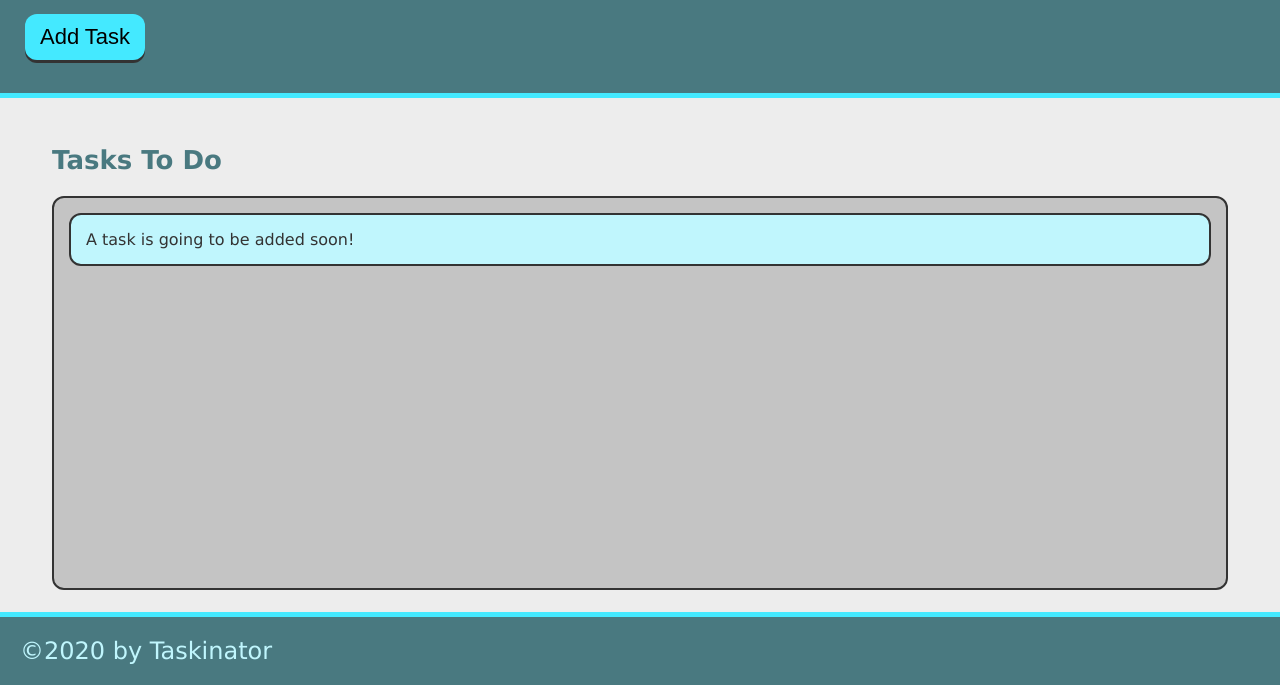
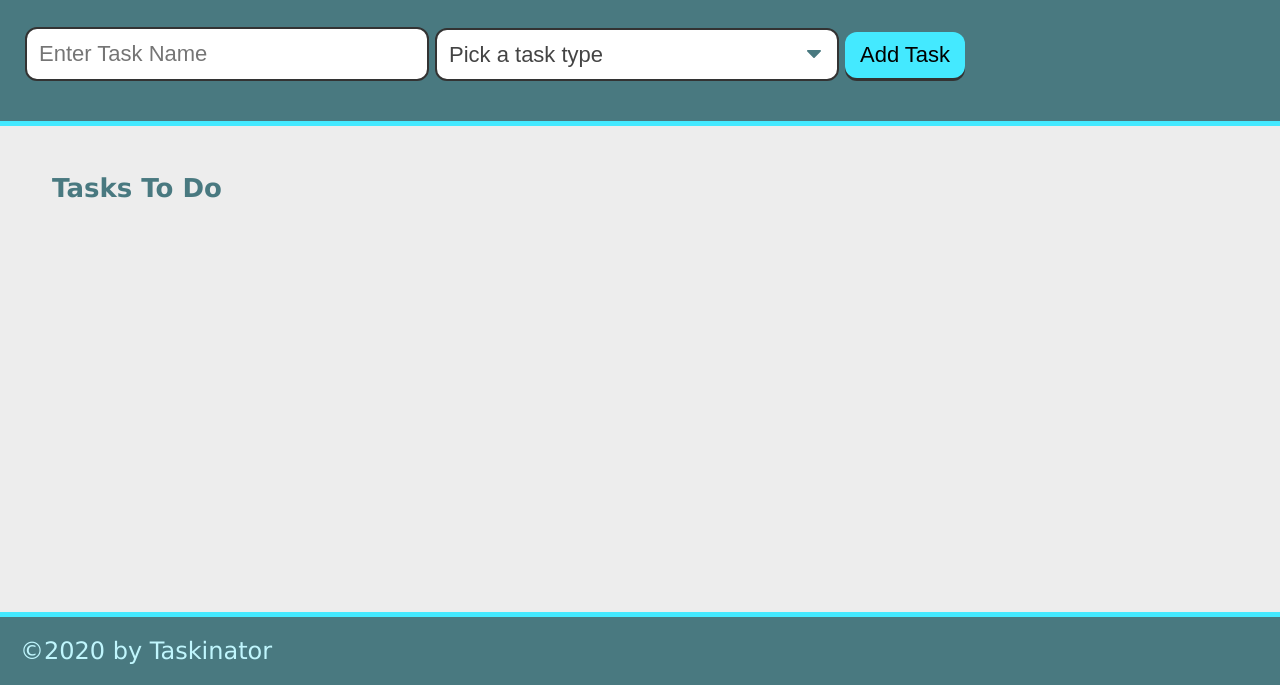
Before and after one commit to jondagamkd/taskinator, a plain HTML site: page index.html in a window 1280 px wide. Shown: the part 115-800 px from the top of the page. Drawn offline with Linux system fonts and the light colour scheme.

Commit message:
added task dropdown

```diff
--- a/index.html
+++ b/index.html
@@ -13,14 +13,26 @@
     <header>
         <h1 class="page-title">Taskinator</h1>
         <p>Click the button below to add a new task!</p>
-        <button class="btn" id="save-task" >Add Task</button>
+        <form id="task-form">
+          <div class="form-group">
+            <input type="text" name="task-name" placeholder="Enter Task Name" />
+          </div>
+          <div class="form-group">
+            <select name="task-type" class="select-dropdown">
+              <option value="" disabled selected>Pick a task type</option>
+              <option value="Print">Print</option>
+              <option value="Web">Web</option>
+              <option value="Mobile">Mobile</option>
+            </select>
+          </div>
+          <div class="form-group">
+            <button class="btn" id="save-task" type="submit">Add Task</button>
+          </div>
+        </form>
     </header>
     <main class="page-content">
         <section class="task-list-wrapper">
             <h2 class="list-title">Tasks To Do</h2>
-            <ul class="task-list" id="tasks-to-do">
-              <li class="task-item">A task is going to be added soon!</li>
-            </ul>
         </section>
     </main>
 
```
